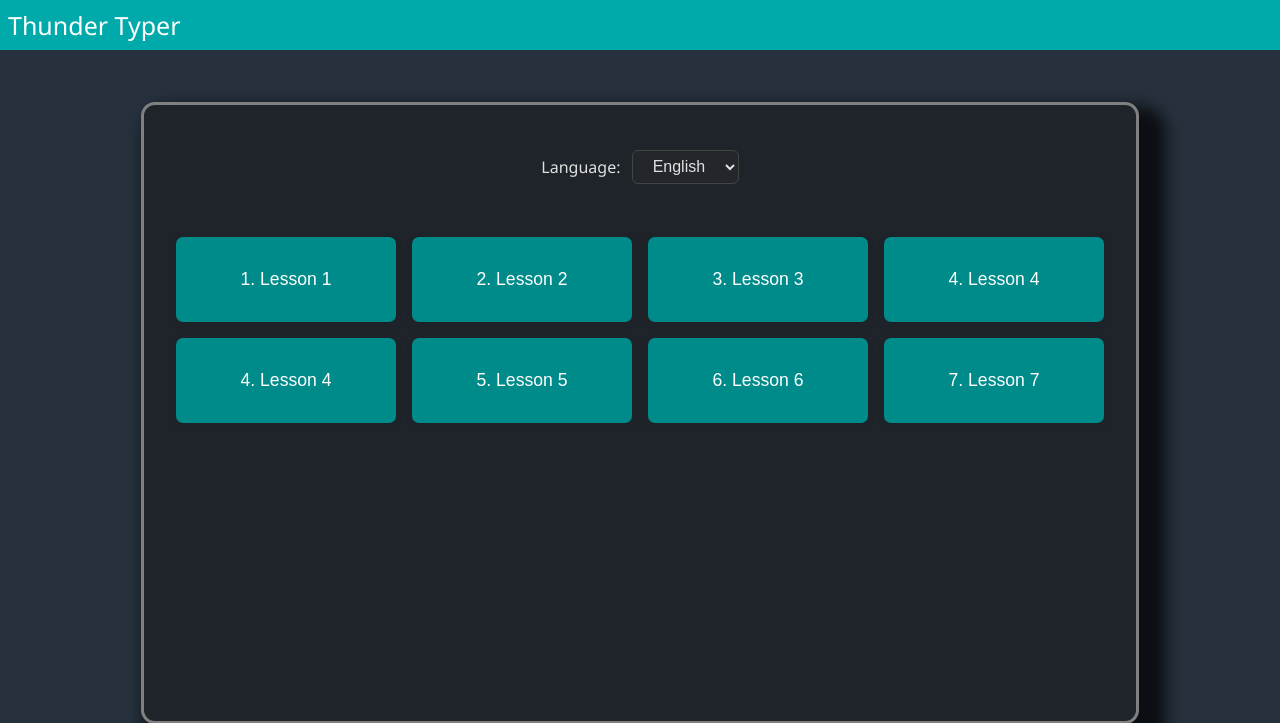
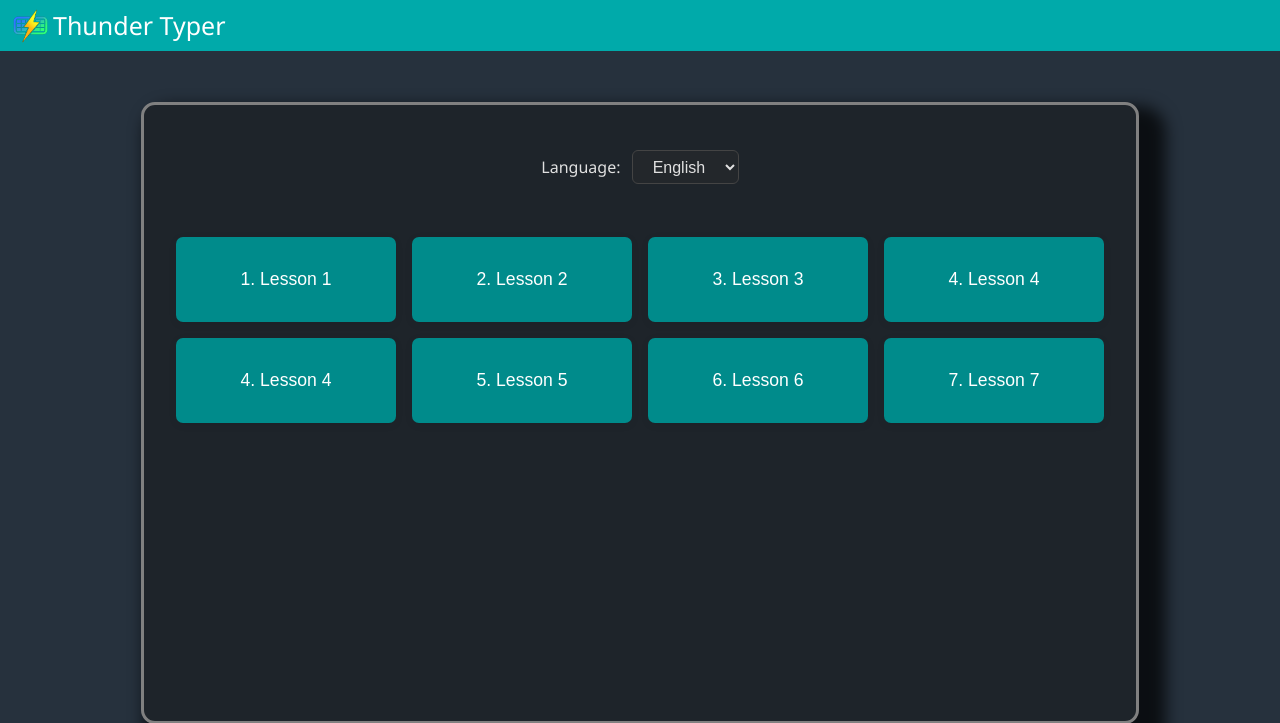
Before and after one commit to m-ismail-x2/thunder-typer, a Django app: page /typer/ in a window 1280 px wide. Shown: the top 723 px of the page. Run offline with Django 5.2, Linux system fonts and the light colour scheme; data comes from the database, SQL or seed files in the repository.

Commit message:
Feat: place the logo in the navabar

```diff
--- a/static/typer/css/style.css
+++ b/static/typer/css/style.css
@@ -42,9 +42,16 @@ main {
 
 .navbar a {
     color: #fff;
-    margin-right: 1em;
     text-decoration: none;
     font-size: 25px;
+    align-content: center;
+    display: flex;
+}
+
+nav img
+ {
+    height: 35px;
+    margin: 0 5px;
 }
 
 .main-board {
--- a/templates/typer/base.html
+++ b/templates/typer/base.html
@@ -11,7 +11,10 @@
 <body>
     <header>
         <nav class="navbar">
-            <a href="{% url 'menu' %}">Thunder Typer</a>
+            <a href="{% url 'menu' %}">
+                <img src="{% static 'typer/images/favicon.ico' %}">
+                Thunder Typer
+            </a>
         </nav>
     </header>
     <main>
```
